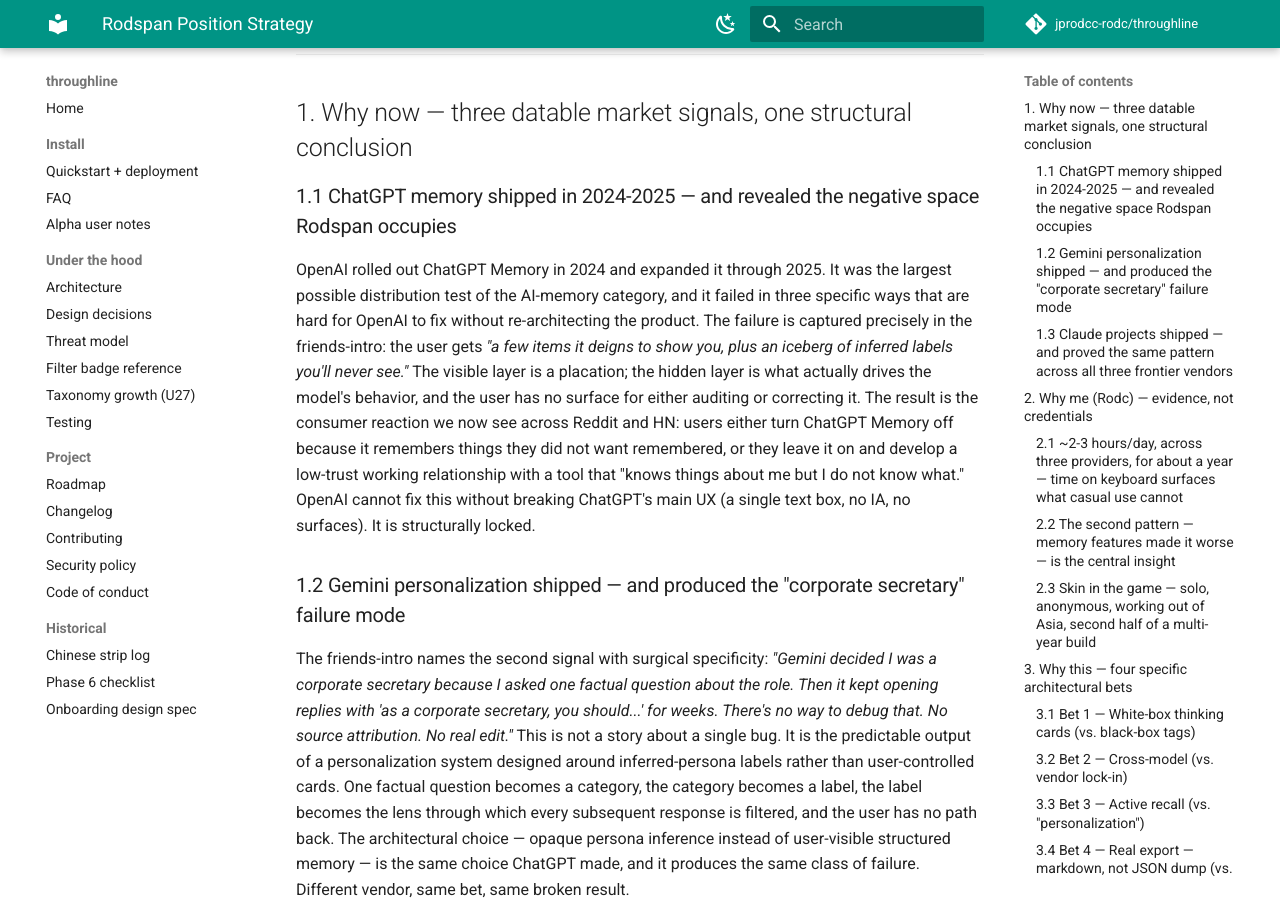
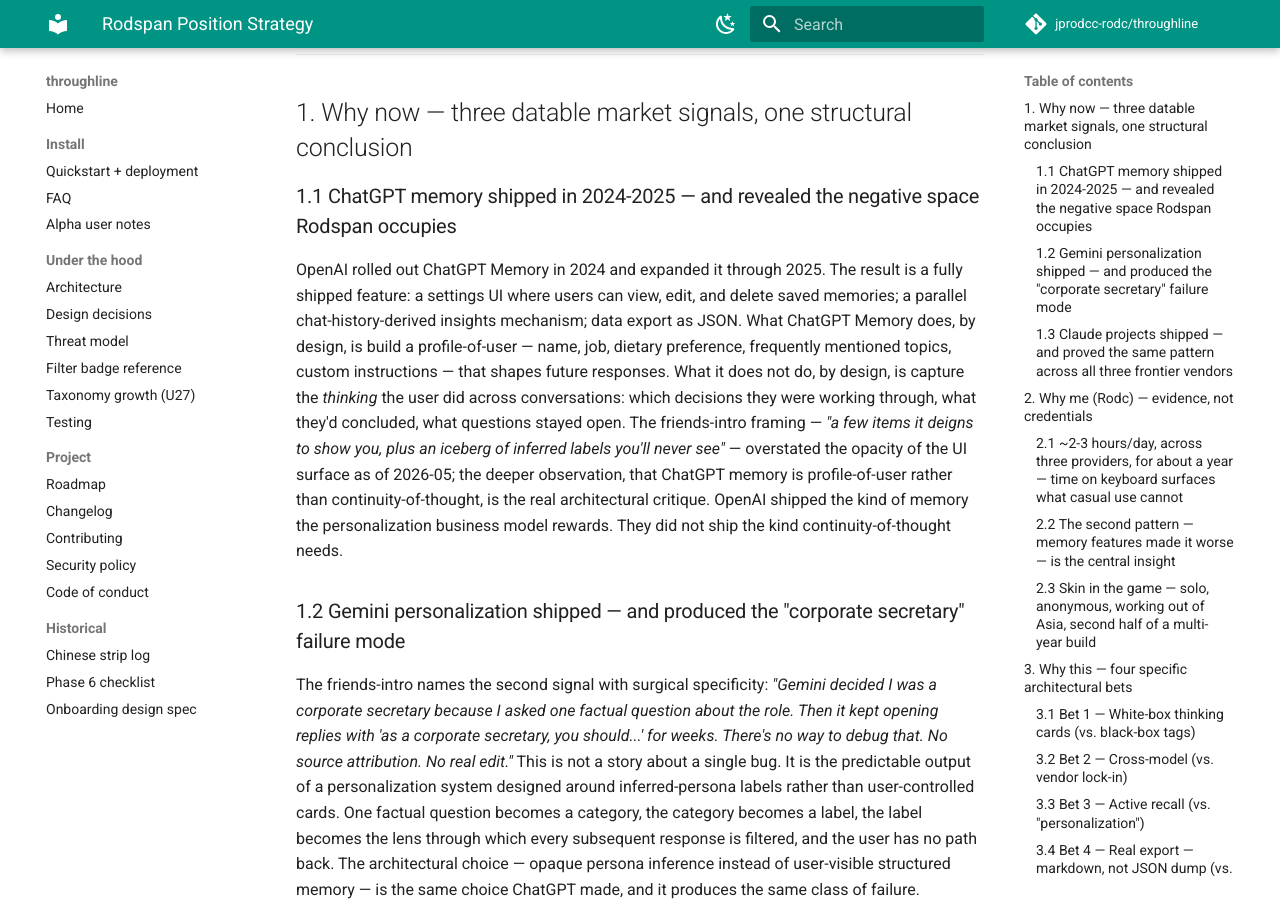
Before and after one commit to jprodcc-rodc/throughline, an MkDocs documentation site: the page built from docs/superpowers/brand/position-strategy.md, in a window 1280 px wide and 900 px high, scrolled down 525 px. Built offline with MkDocs 1.6.1 and Material for MkDocs 9.7.7, drawn with Linux system fonts in a browser that asks for light colours; comment, search, counter and statistics services are not loaded.

Commit message:
semantic(brand-rewrite P-1): position-strategy §1.1 ChatGPT — reframe from "failed in 3 specific ways / structurally locked" (capability-deficient) to "by-design profile-of-user vs. continuity-of-thought" (architectural-choice). Per Phase 1 verification: ChatGPT memory has settings UI + per-item view/edit/delete + JSON export. Friends-intro 'iceberg of inferred labels' line acknowledged as overstated for current 2026-05 vendor surface; deeper architectural critique (profile-of-user vs. continuity-of-thought) is what's load-bearing.
Co-Authored-By: Claude Opus 4.7 (1M context) <noreply@anthropic.com>

```diff
--- a/docs/superpowers/brand/position-strategy.md
+++ b/docs/superpowers/brand/position-strategy.md
@@ -15,7 +15,7 @@ This document is the strategic spine for Rodspan's Phase 1 launch. It expands th
 
 ### 1.1 ChatGPT memory shipped in 2024-2025 — and revealed the negative space Rodspan occupies
 
-OpenAI rolled out ChatGPT Memory in 2024 and expanded it through 2025. It was the largest possible distribution test of the AI-memory category, and it failed in three specific ways that are hard for OpenAI to fix without re-architecting the product. The failure is captured precisely in the friends-intro: the user gets *"a few items it deigns to show you, plus an iceberg of inferred labels you'll never see."* The visible layer is a placation; the hidden layer is what actually drives the model's behavior, and the user has no surface for either auditing or correcting it. The result is the consumer reaction we now see across Reddit and HN: users either turn ChatGPT Memory off because it remembers things they did not want remembered, or they leave it on and develop a low-trust working relationship with a tool that "knows things about me but I do not know what." OpenAI cannot fix this without breaking ChatGPT's main UX (a single text box, no IA, no surfaces). It is structurally locked.
+OpenAI rolled out ChatGPT Memory in 2024 and expanded it through 2025. The result is a fully shipped feature: a settings UI where users can view, edit, and delete saved memories; a parallel chat-history-derived insights mechanism; data export as JSON. What ChatGPT Memory does, by design, is build a profile-of-user — name, job, dietary preference, frequently mentioned topics, custom instructions — that shapes future responses. What it does not do, by design, is capture the *thinking* the user did across conversations: which decisions they were working through, what they'd concluded, what questions stayed open. The friends-intro framing — *"a few items it deigns to show you, plus an iceberg of inferred labels you'll never see"* — overstated the opacity of the UI surface as of 2026-05; the deeper observation, that ChatGPT memory is profile-of-user rather than continuity-of-thought, is the real architectural critique. OpenAI shipped the kind of memory the personalization business model rewards. They did not ship the kind continuity-of-thought needs.
 
 ### 1.2 Gemini personalization shipped — and produced the "corporate secretary" failure mode
 
```
